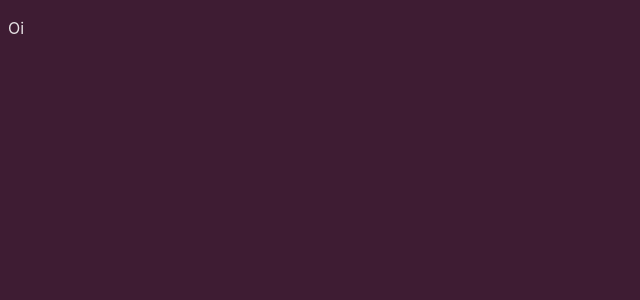
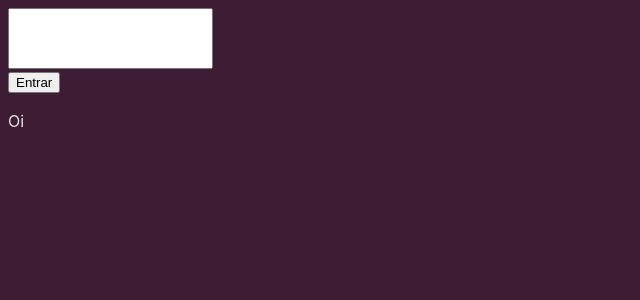
Before and after one commit to ChimiWei/meu-time-project, a React (Vite) app: page / in a window 1280 px wide. Shown: the top 300 px of the page, without its empty margins (0-640 px from the left). Built offline with nearby package versions, Linux system fonts and the light colour scheme.

Commit message:
key hook and custom input component

```diff
--- a/src/App.tsx
+++ b/src/App.tsx
@@ -1,9 +1,15 @@
+import { useKey } from "./hooks/useKey"
+import { useState } from "react"
+import { CustomInput } from "./components/CustomInput/CustomInput"
 
 function App() {
-
-
+ const { status, isValid, setIsValid, key, handleSetKey } = useKey()
+ console.log(key)
   return (
     <>
+      <div>
+        <CustomInput value={key} setValue={handleSetKey}/>
+      </div>
       <div>
         <p> Oi </p>
       </div>
--- /dev/null
+++ b/src/components/CustomInput/CustomInput.tsx
@@ -0,0 +1,128 @@
+import { useState } from "react"
+import styled from "styled-components"
+
+type InputProps = {
+    value: string
+    setValue:  (value: string) => void
+}
+
+
+export const CustomInput = (props: InputProps) => {
+    const [key, setKey] = useState<string>('')
+    const handleChange = (event: React.ChangeEvent<HTMLInputElement>) => {
+        setKey(event.target.value)
+        console.log('value is:', event.target.value);
+      };
+    const handleClick = () => {
+        props.setValue(key)
+    }
+
+return(
+    <>
+    <StyledInput value={key} onChange={handleChange}/> <button onClick={handleClick}> Entrar </button>
+    </>
+)
+
+}
+
+const StyledInput = styled.input`
+    display: block;
+    text-decoration: none;
+    text-align: center;
+    padding: 21px 12px;
+    transition: all 0.4s ease-in-out;
+    animation: fadeIn 3s;
+
+    @media screen and (max-width: 920px) {
+        display: inline-block;
+        font-size: 0.7em;
+        padding: 10px 12px;
+        text-align: right;
+        width: 82px;
+        position: relative;
+
+
+    }
+
+    @keyframes fadeIn {
+        0% {
+            opacity: 0;
+        }
+
+        100% {
+            opacity: 1;
+        }
+    }
+
+    :hover {
+        cursor: pointer;
+    }
+
+    &.BH {
+        :hover {
+            background-color: #80008053;
+        }
+
+        &.active {
+            background-color: #80008053;
+        }
+
+    }
+
+    &.DB {
+        :hover {
+            background-color: #c4939352;
+        }
+        &.active {
+            background-color: #c4939352;
+        }
+
+    }
+    &.EYE {
+        :hover {
+            background-color: #d240ff52;
+        }
+        &.active {
+            background-color: #d240ff52;
+        }
+
+    }
+    &.GD {
+        :hover {
+            background-color: #51f18e52;
+        }
+        &.active {
+            background-color: #51f18e52;
+        }
+
+    }
+    &.TH {
+        :hover {
+            background-color: #71f15152;
+        }
+        &.active {
+            background-color: #71f15152;
+        }
+
+    }
+    &.HT {
+        :hover {
+            background: #c45b0b7a;
+        }
+
+        &.active {
+            background: linear-gradient(180deg, #00000073 30%, #c45b0bb8 100%);
+        }
+    }
+
+    &.QM {
+        :hover {
+            background: #8080807a;
+        }
+        &.active {
+            background: linear-gradient(180deg, #0f0f0f4d 0%, rgba(160,175,177,0.38699229691876746) 48%, #1d1c1c46 100%);
+        }
+
+    }
+
+`
--- /dev/null
+++ b/src/hooks/useKey.tsx
@@ -0,0 +1,42 @@
+import { useState } from "react";
+
+type Status = {
+        sub: {
+            active: boolean
+        }
+}
+
+export function useKey() {
+const [key, setKey] = useState<string>('')
+const [isValid, setIsValid] = useState<boolean>(false)
+const [status, setStatus] = useState<Status[]| null>(null)
+
+var myHeaders = new Headers();
+myHeaders.append("x-rapidapi-key", key);
+myHeaders.append("x-rapidapi-host", "api-football-v1.p.rapidapi.com");
+
+var requestOptions = {
+  method: 'GET',
+  headers: myHeaders
+};
+
+
+const handleSetKey = (value: string) => {
+    setKey(value)
+    if(key != '') {
+        fetch("https://v3.football.api-sports.io/status", requestOptions)
+        .then(response => response.json())
+        .then(response => {
+            setStatus(response.response);
+        })
+        .catch(error => console.log('error', error));
+    }
+}
+
+
+
+if(status) {
+    console.log(status)
+}
+return {status, isValid, setIsValid, key, handleSetKey}
+}
```
